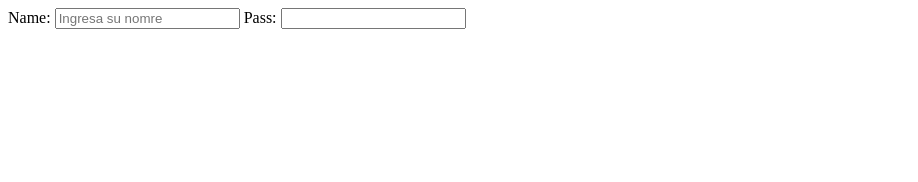
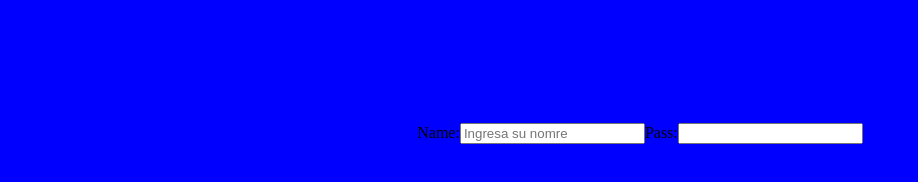
Before and after one commit to jukahiga/Apredizaje--GitFlow, a plain HTML site: page index.html in a window 1280 px wide. Shown: the whole page, without its empty margins (0-918 px from the left). Drawn offline with Linux system fonts and the light colour scheme.

Commit message:
se añade hoja de estilo
se realiza modificacion de color

```diff
--- a/index.html
+++ b/index.html
@@ -5,11 +5,12 @@
     <meta http-equiv="X-UA-Compatible" content="IE=edge">
     <meta name="viewport" content="width=device-width, initial-scale=1.0">
     <title>Document</title>
+    <link rel="stylesheet" href="./style.css">
 </head>
 <body>
 
 <div>
-    <form action="">
+    <form action="" id="formulario">
 
         <label for="name"> Name: </label>
         <input type="text" name="name" id="name" placeholder="Ingresa su nomre">
--- /dev/null
+++ b/style.css
@@ -0,0 +1,12 @@
+body{
+    background-color:blue;
+}
+
+#formulario{
+    display: flex;
+    flex-direction: flex;
+    flex-wrap: wrap;
+    justify-content: center;
+    height: 250px;
+    align-items: center;
+}
```
